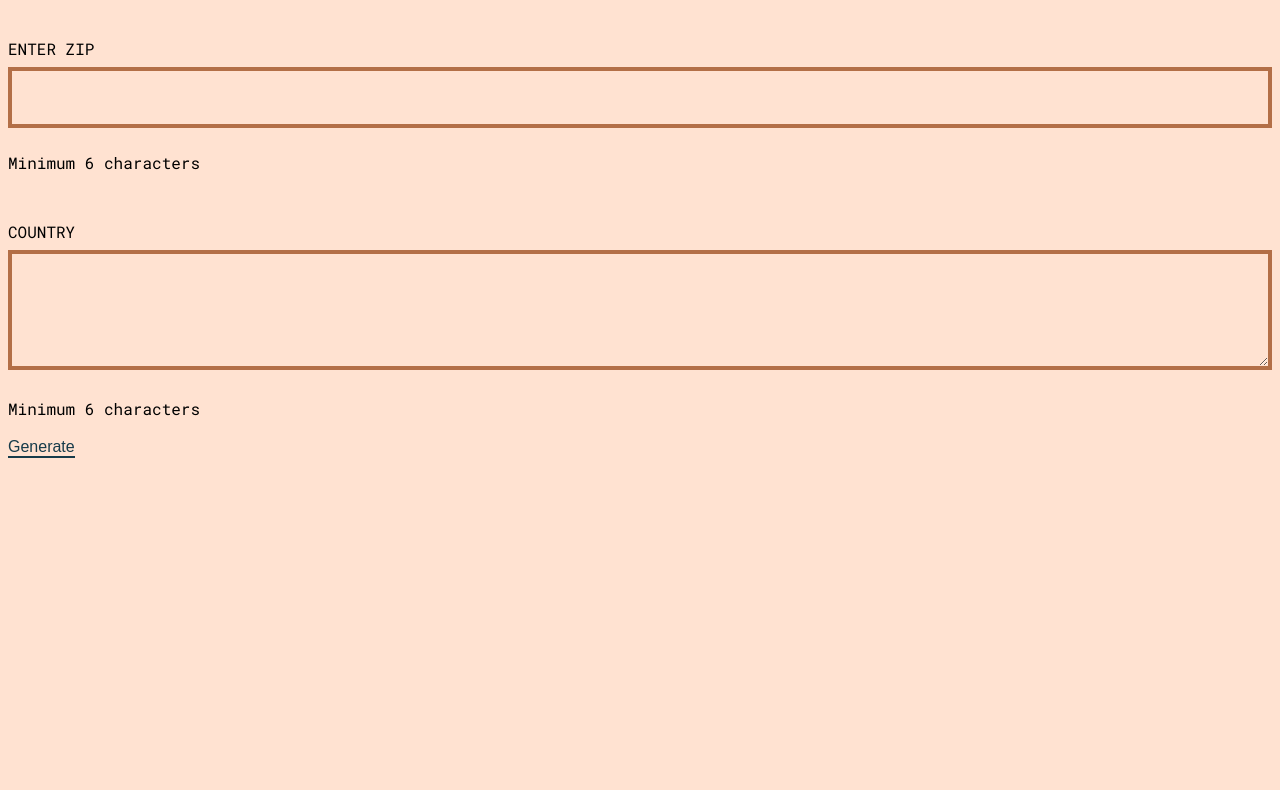
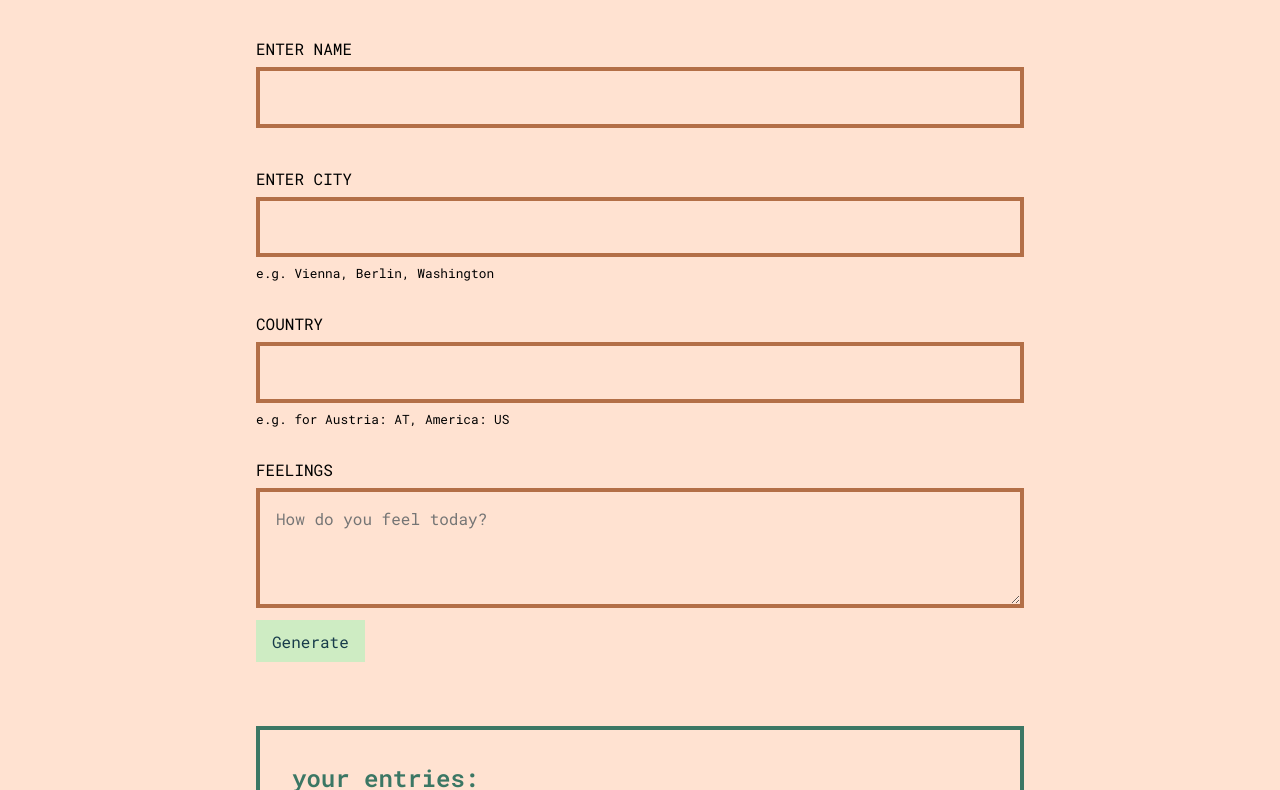
Before and after one commit to ligeiaofulthar/async-app, a plain HTML site: page website/index.html in a window 1280 px wide. Shown: the part 80-870 px from the top of the page. Before the commit the page ends 800 px from the top, so only its background shows below. Drawn offline with Linux system fonts and the light colour scheme.

Commit message:
feat: update html
update input, button, textarea

```diff
--- a/website/index.html
+++ b/website/index.html
@@ -8,33 +8,47 @@
     <link href="./css/styles.css" rel="stylesheet">
 </head>
 <body>
-    <h1>hello</h1>
+  <main>
+    <h1>moodtracker</h1>
     <form class="">
       <div>
-        <label class="" for="zip">Enter ZIP</label>
-        <input class="" type="text" name="zip" id="zip">
-        <p class="">Minimum 6 characters</p>
+        <label class="" for="name">Enter name</label>
+        <input class="" type="text" name="name" id="name">
+      </div>
+      <div>
+        <label class="" for="city">Enter city</label>
+        <input class="" type="text" name="city" id="city">
+        <p class="tipp">e.g. Vienna, Berlin, Washington</p>
       </div>
 
       <div>
         <label class="" for="country">Country</label>
-        <textarea class="" type="text" name="country" id="country"></textarea>
-        <p class="">Minimum 6 characters</p>
+        <input class="" type="text" name="country" id="country"></textarea>
+        <p class="tipp">e.g. for Austria: AT, America: US</p>
       </div>
 
-
-      <!-- <div>
-        <label class="" for="zip">Feelings</label>
-        <textarea class="" type="text" name="feelings" id="feelings"></textarea>
-        <p class="">Minimum 6 characters</p>
-      </div> -->
+      <div>
+        <label class="" for="feelings">Feelings</label>
+        <textarea class="" placeholder="How do you feel today?" type="text" name="feelings" id="feelings"></textarea>
+      </div>
 
       <div>
-        <button id="generate">Generate</button>
+        <button class="btn btn--primary" id="generate">Generate</button>
       </div>
 
-</form>
-
+      <div class="content-wrapper">
+        <h2>your entries:</h2>
+        <div id="name-content">
+        </div>
+        <div id="date">
+        </div>
+        <div id="temp">
+        </div>
+        <div id="content">
+        </div>
+      </div>
+  </form>
+</main>
 </body>
 <script src="./app.js"></script>
 
```
